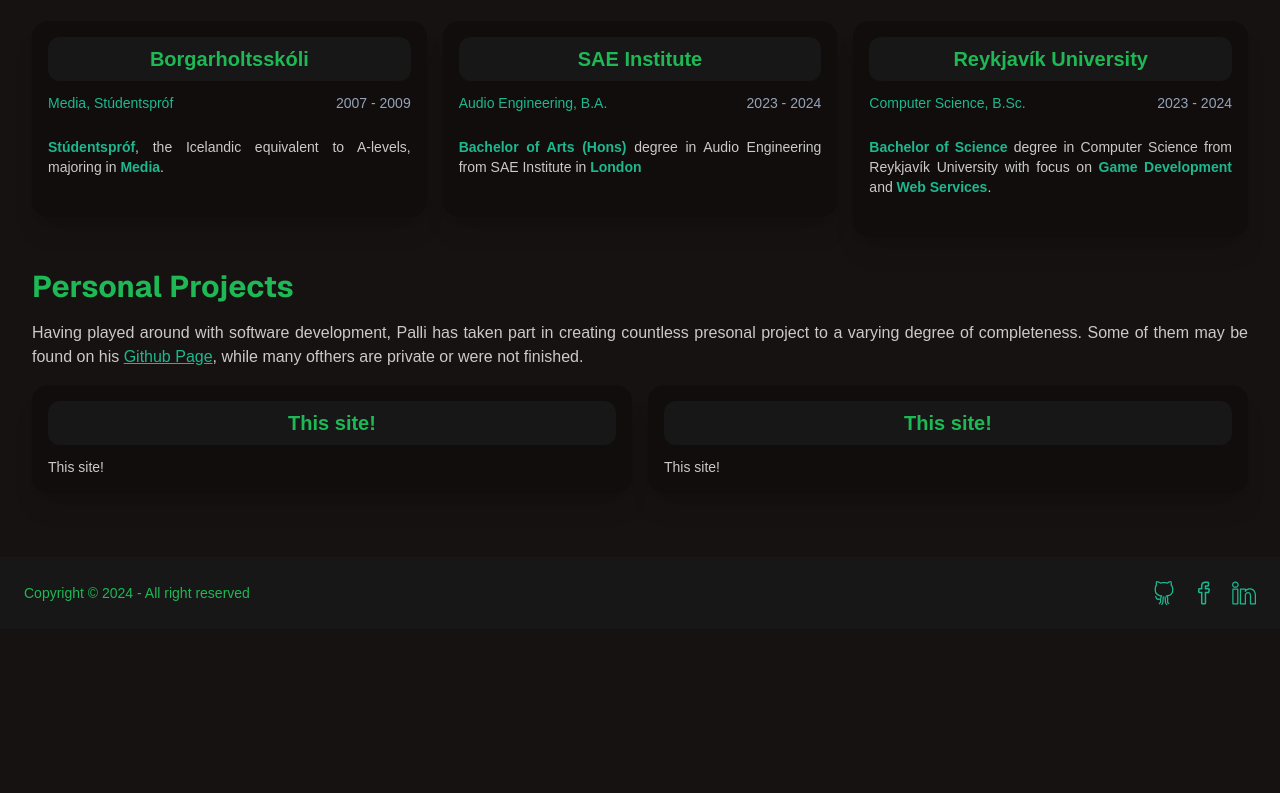
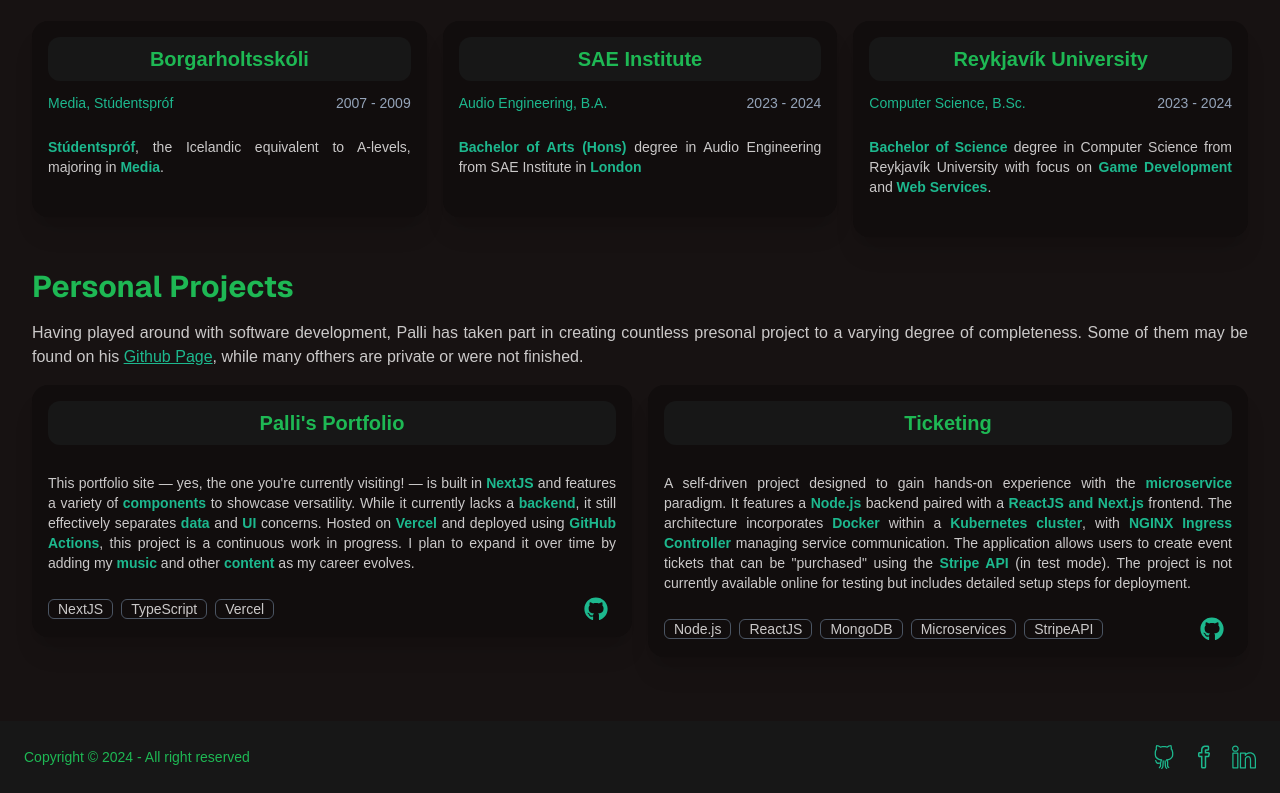
Before and after one commit to Palli-Moon/portfolio, a Next.js app: page / in a window 1280 px wide. Shown: the part 1535-2328 px from the top of the page. Before the commit the page ends 2164 px from the top, so only its background shows below. Built offline with nearby package versions, Linux system fonts and the light colour scheme.

Commit message:
Finish projects

```diff
--- a/src/components/cards/cardModal.tsx
+++ b/src/components/cards/cardModal.tsx
@@ -1,8 +1,8 @@
 'use client';
 
-import { CardData } from '@/types';
+import { ExpCardData } from '@/types';
 
-export default function CardModal({ cardData, identifier }: { cardData: CardData; identifier: number }) {
+export default function CardModal({ cardData, identifier }: { cardData: ExpCardData; identifier: number }) {
   const { name, descriptionLong } = cardData;
   const i = `showmore-${identifier}`;
 
--- a/src/components/cards/projectCard.tsx
+++ b/src/components/cards/projectCard.tsx
@@ -1,12 +1,31 @@
 import { ProjectCardData } from '@/types';
+import { FaEarthAmericas, FaGithub } from 'react-icons/fa6';
 import Card from './card';
+import SkillBadge from '../skills/skillBadge';
 
 export default function ProjectCard({ data }: { data: ProjectCardData }) {
-  const { name } = data;
+  const { name, description, link, ghlink, languages } = data;
 
+  // Link's currently inactive, since the only project using on is this one, so it really doesn't need one!
   return (
     <div className='basis-1/2'>
-      <Card title={name}>{name}</Card>
+      <Card title={name}>
+        <div className='my-4'>{description}</div>
+        <div className='card-actions justify-between'>
+          <div className='my-auto'>{languages && <SkillBadge skills={languages} />}</div>
+          <div className='flex'>
+            {/* <p className='my-auto mx-2'>Visit: </p> */}
+            {/* {link && (
+              <a href={link}>
+                <FaEarthAmericas className='mx-2' size={24} />
+              </a>
+            )} */}
+            <a href={ghlink}>
+              <FaGithub className='mx-2' size={24} />
+            </a>
+          </div>
+        </div>
+      </Card>
     </div>
   );
 }
--- a/src/data.tsx
+++ b/src/data.tsx
@@ -193,6 +193,31 @@
 );
 
 export const projects: ProjectCardData[] = [
-  { name: 'This site!', link: 'https://www.pallimoon.com/', ghlink: 'https://github.com/Palli-Moon/portfolio', description: <>This site</> },
-  { name: 'This site!', link: 'https://www.pallimoon.com/', ghlink: 'https://github.com/Palli-Moon/portfolio', description: <>This site</> },
+  {
+    name: "Palli's Portfolio",
+    link: 'https://www.pallimoon.com/',
+    ghlink: 'https://github.com/Palli-Moon/portfolio',
+    description: (
+      <>
+        This portfolio site — yes, the one you're currently visiting! — is built in <b>NextJS</b> and features a variety of <b>components</b> to showcase
+        versatility. While it currently lacks a <b>backend</b>, it still effectively separates <b>data</b> and <b>UI</b> concerns. Hosted on <b>Vercel</b> and
+        deployed using <b>GitHub Actions</b>, this project is a continuous work in progress. I plan to expand it over time by adding my <b>music</b> and other{' '}
+        <b>content</b> as my career evolves.
+      </>
+    ),
+    languages: [{ title: 'NextJS' }, { title: 'TypeScript' }, { title: 'Vercel' }],
+  },
+  {
+    name: 'Ticketing',
+    ghlink: 'https://github.com/Palli-Moon/ticketing',
+    description: (
+      <>
+        A self-driven project designed to gain hands-on experience with the <b>microservice</b> paradigm. It features a <b>Node.js</b> backend paired with a{' '}
+        <b>ReactJS and Next.js</b> frontend. The architecture incorporates <b>Docker</b> within a <b>Kubernetes cluster</b>, with{' '}
+        <b>NGINX Ingress Controller</b> managing service communication. The application allows users to create event tickets that can be "purchased" using the{' '}
+        <b>Stripe API</b> (in test mode). The project is not currently available online for testing but includes detailed setup steps for deployment.
+      </>
+    ),
+    languages: [{ title: 'Node.js' }, { title: 'ReactJS' }, { title: 'MongoDB' }, { title: 'Microservices' }, { title: 'StripeAPI' }],
+  },
 ];
```
